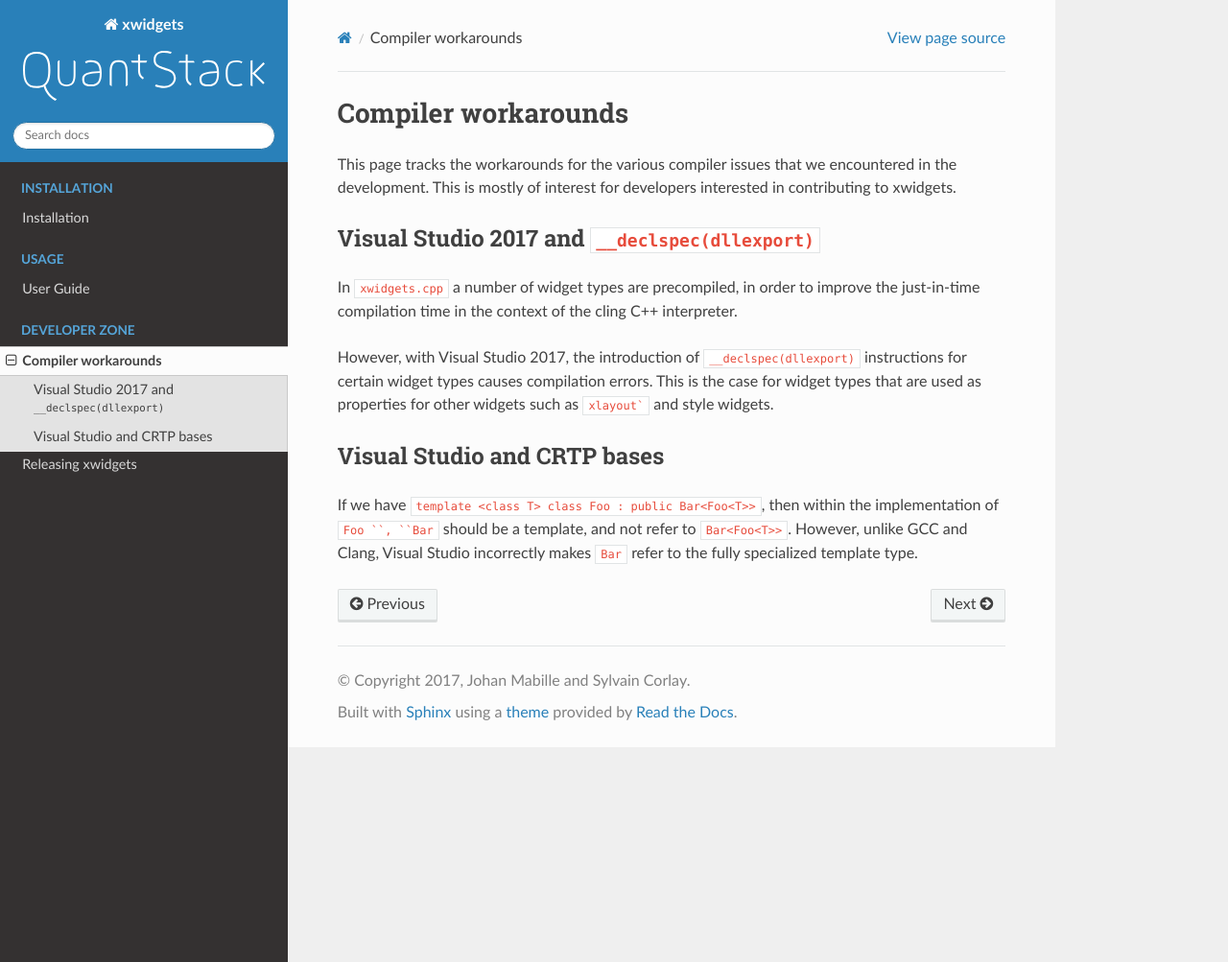
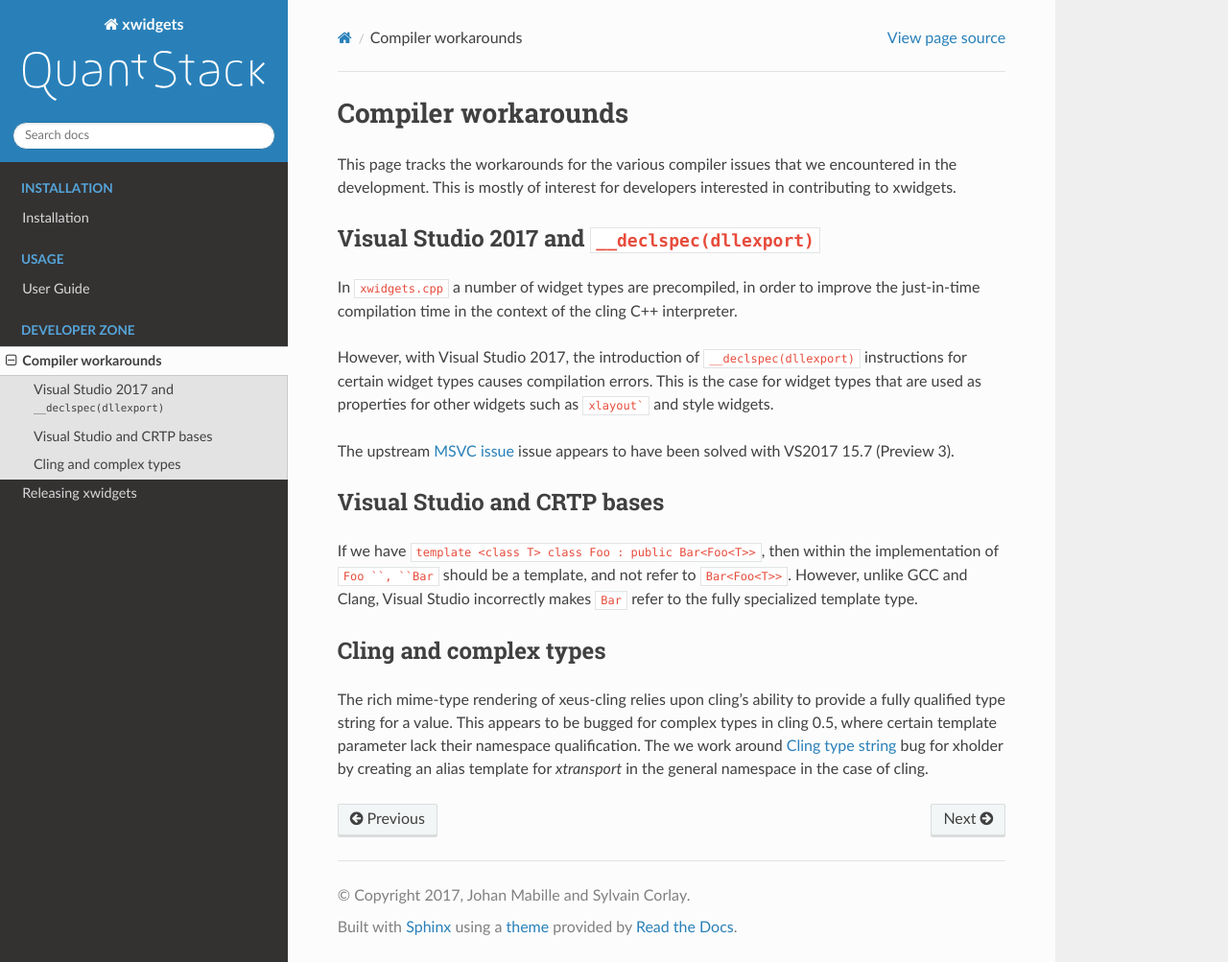
Before and after one commit to jupyter-xeus/xwidgets, a Sphinx documentation site: the page built from docs/source/compilers.rst, in a window 1280 px wide and 1003 px high. Shown: the whole window at 96% size. Built offline with Sphinx 7.4.7 and the Read the Docs theme 2.0.0, drawn with Linux system fonts in a browser that asks for light colours.

Commit message:
Add mime bundle repr for xholders

````diff
--- a/docs/source/compilers.rst
+++ b/docs/source/compilers.rst
@@ -7,16 +7,42 @@
 Compiler workarounds
 ====================
 
-This page tracks the workarounds for the various compiler issues that we encountered in the development. This is mostly of interest for developers interested in contributing to xwidgets.
+This page tracks the workarounds for the various compiler issues that we
+encountered in the development. This is mostly of interest for developers
+interested in contributing to xwidgets.
 
 Visual Studio 2017 and ``__declspec(dllexport)``
 ------------------------------------------------
 
-In ``xwidgets.cpp`` a number of widget types are precompiled, in order to improve the just-in-time compilation time in the context of the cling C++ interpreter.
+In ``xwidgets.cpp`` a number of widget types are precompiled, in order to
+improve the just-in-time compilation time in the context of the cling C++
+interpreter.
 
-However, with Visual Studio 2017, the introduction of ``__declspec(dllexport)`` instructions for certain widget types causes compilation errors. This is the case for widget types that are used as properties for other widgets such as ``xlayout``` and style widgets.
+However, with Visual Studio 2017, the introduction of ``__declspec(dllexport)``
+instructions for certain widget types causes compilation errors. This is the
+case for widget types that are used as properties for other widgets such as
+``xlayout``` and style widgets.
+
+The upstream `MSVC issue`_  issue appears to have been solved with VS2017 15.7
+(Preview 3).
 
 Visual Studio and CRTP bases
 ----------------------------
 
-If we have ``template <class T> class Foo : public Bar<Foo<T>>``, then within the implementation of ``Foo ``, ``Bar`` should be a template, and not refer to ``Bar<Foo<T>>``. However, unlike GCC and Clang, Visual Studio incorrectly makes ``Bar`` refer to the fully specialized template type.
+If we have ``template <class T> class Foo : public Bar<Foo<T>>``, then within
+the implementation of ``Foo ``, ``Bar`` should be a template, and not refer to
+``Bar<Foo<T>>``. However, unlike GCC and Clang, Visual Studio incorrectly makes
+``Bar`` refer to the fully specialized template type.
+
+Cling and complex types
+-----------------------
+
+The rich mime-type rendering of xeus-cling relies upon cling's ability to
+provide a fully qualified type string for a value. This appears to be bugged
+for complex types in cling 0.5, where certain template parameter lack their
+namespace qualification. The we work around `Cling type string`_ bug for
+xholder by creating an alias template for `xtransport` in the general namespace
+in the case of cling.
+
+.. _`MSVC issue`: https://developercommunity.visualstudio.com/content/problem/208938/compilation-error-c2057-expected-constant-expressi.html
+.. _`Cling type string`: https://github.com/root-project/cling/issues/228
````
Also changed, not shown: 2 other files.
